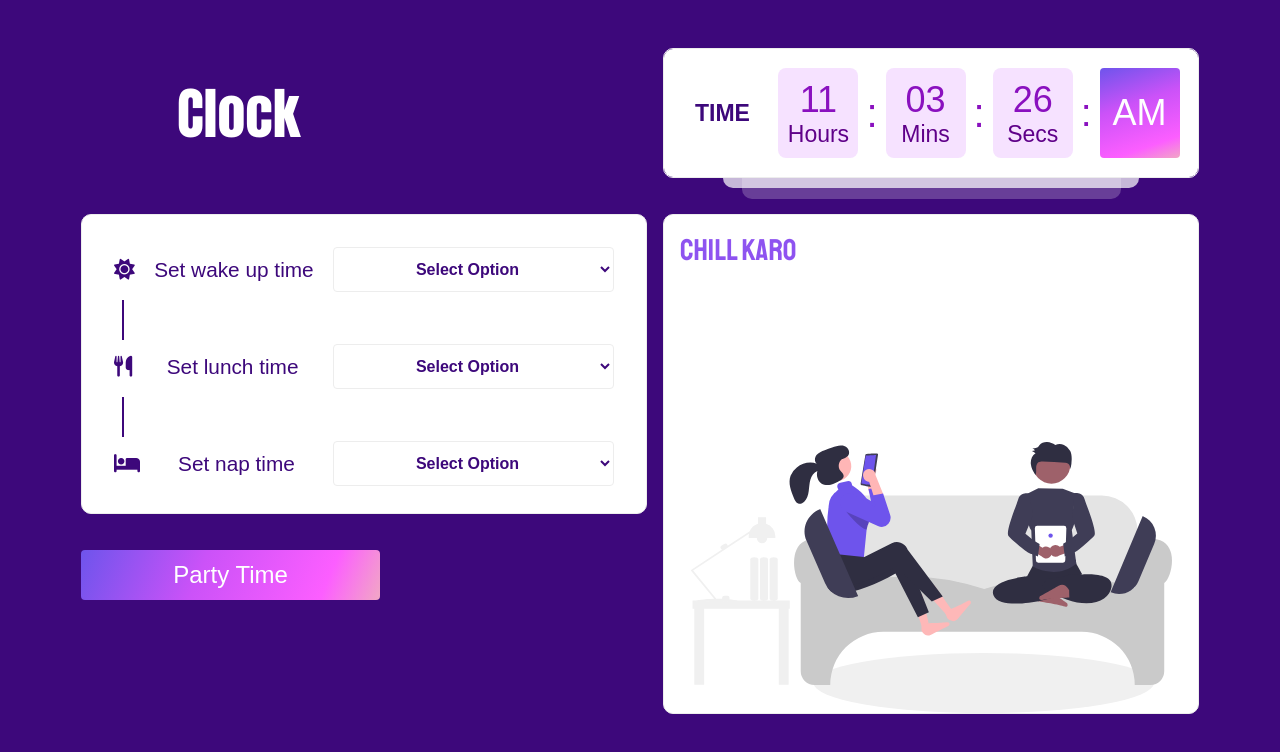
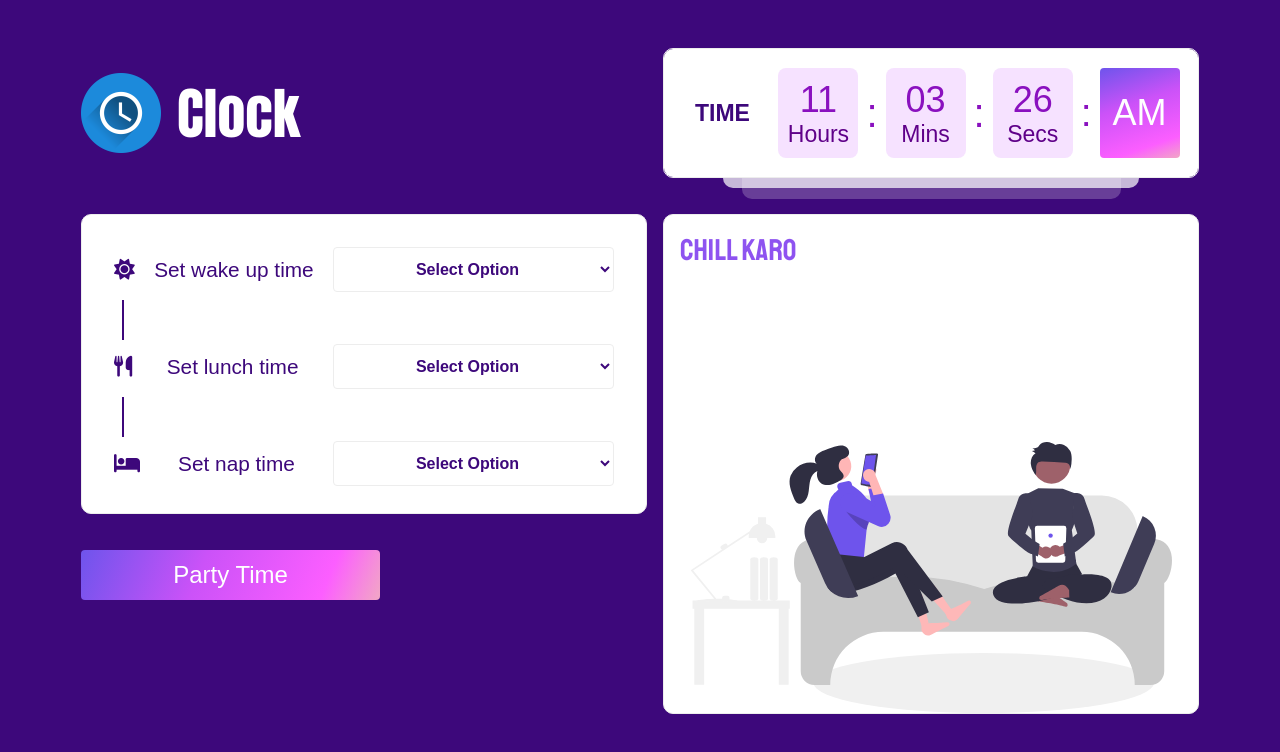
Before and after one commit to gp20461/CLOCK-JS, a plain HTML site: page index.html in a window 1280 px wide. Drawn offline with Linux system fonts and the light colour scheme.

Commit message:
Update index.html

```diff
--- a/index.html
+++ b/index.html
@@ -20,7 +20,7 @@
 <body>
     <div class="body">
         <div class="header">
-            <div class="clock-logo"><img src="./Images/clock.png" alt="">
+            <div class="clock-logo"><img src="clock.png" alt="">
                 <div class="clock-heading"> Clock</div>
             </div>
             <div class="time-container">
```
